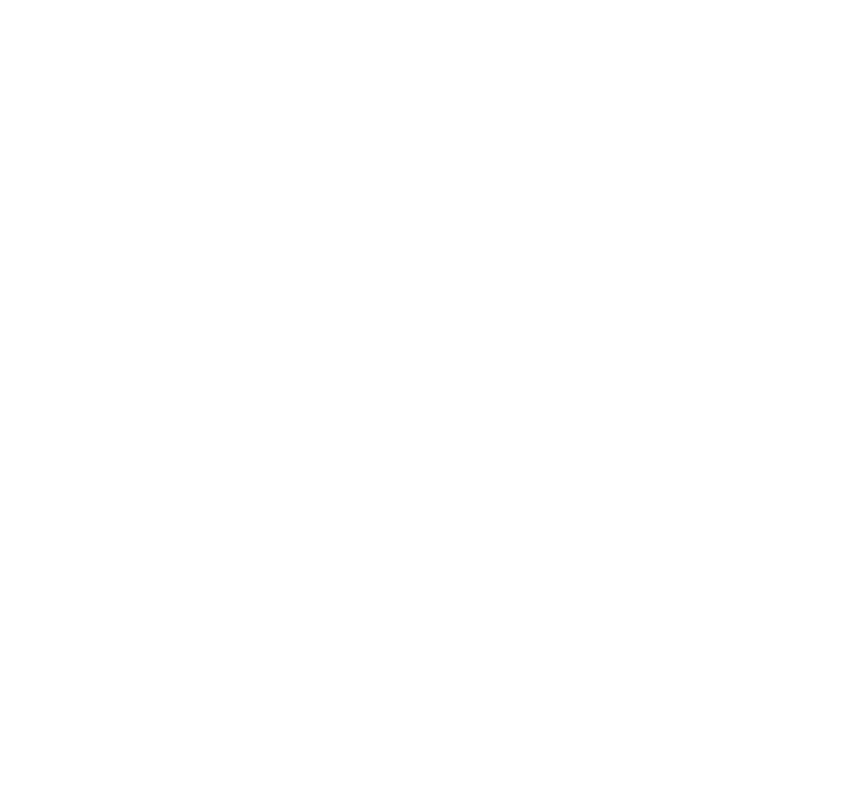
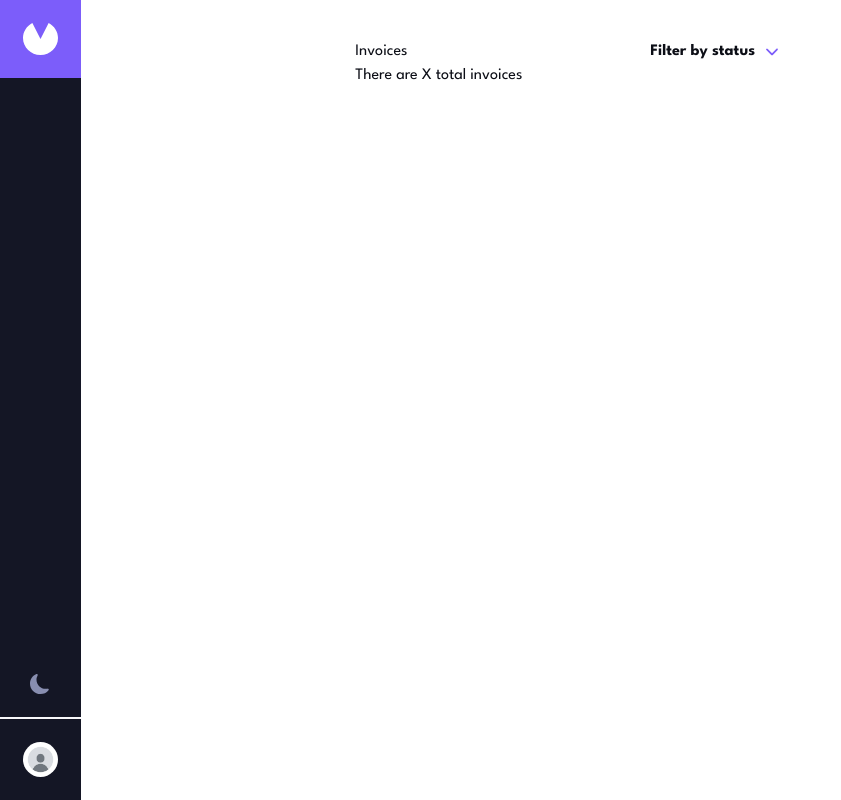
Before and after one commit to bvldares/invoice-app, a Next.js app: page / in a window 1280 px wide. Shown: the whole page, without its empty margins (0-841 px from the left). Built offline with nearby package versions, Linux system fonts and the light colour scheme.

Commit message:
update navigation

```diff
--- /dev/null
+++ b/app/components/MainHeader.tsx
@@ -0,0 +1,20 @@
+"use client"
+
+import StatusFilter from "./filter/StatusFilter"
+
+const MainHeader = () => {
+    return (
+        <section className="flex gap-32">
+            {/*Title */}
+            <div>
+                <h2>Invoices</h2>
+                <p>There are X total invoices</p>
+            </div>
+
+            <StatusFilter />
+
+        </section>
+    )
+}
+
+export default MainHeader
--- /dev/null
+++ b/app/components/filter/FilterButton.tsx
@@ -0,0 +1,30 @@
+import useInvoiceStore from "@/store"
+
+type filterButtonType = {
+    icon: any
+    label: string
+    isDark: boolean
+}
+
+const FilterButton: React.FC<filterButtonType> = ({ icon, label, isDark }) => {
+    const { toggleDropDown, setFilter } = useInvoiceStore()
+
+    const handleClick = () => {
+        setFilter(label)
+        toggleDropDown()
+    }
+
+    return (
+        <button
+            onClick={handleClick}
+            className={`flex hover:shadow-sm box-content rounded-lg py-2 px-3 items-center gap-2
+                font-bold capitalize ${isDark ? "text-white" : "text-black"} w-min`}
+        >
+            {icon}
+            {label}
+        </button>
+    )
+}
+
+
+export default FilterButton
--- /dev/null
+++ b/app/components/filter/FilteringDropDown.tsx
@@ -0,0 +1,30 @@
+import FilterButton from "./FilterButton"
+import { MdPendingActions } from "react-icons/md"
+import { RiDraftLine } from "react-icons/ri"
+import { AiOutlineCheckCircle } from "react-icons/ai"
+import { BiCircle } from "react-icons/bi"
+import useInvoiceStore from "@/store"
+type FilteringProps = {
+    isDark: boolean
+}
+
+
+const FilteringDropDown: React.FC<FilteringProps> = ({ isDark }) => {
+    const { toggleDropDown } = useInvoiceStore()
+    return (
+        <div className={`
+            rounded-lg p-6 shadow-md
+            absolute top-10
+            ${isDark ? "text-white bg-deepPurple" : " bg-white text-black"}
+            `}
+            onMouseLeave={() => toggleDropDown()}
+        >
+            <FilterButton isDark={isDark} label="All" icon={<BiCircle size={18} />} />
+            <FilterButton isDark={isDark} label="Paid" icon={<AiOutlineCheckCircle size={18} />} />
+            <FilterButton isDark={isDark} label="Draft" icon={<RiDraftLine size={18} />} />
+            <FilterButton isDark={isDark} label="Pending" icon={<MdPendingActions size={18} />} />
+        </div>
+    )
+}
+
+export default FilteringDropDown
--- /dev/null
+++ b/app/components/filter/StatusFilter.tsx
@@ -0,0 +1,28 @@
+"use client"
+
+import { IoIosArrowDown } from "react-icons/io"
+import useInvoiceStore from "@/store"
+import FilteringDropDown from "./FilteringDropDown"
+
+
+
+const StatusFilter = () => {
+    const { toggleDropDown, dropDownOpen } = useInvoiceStore()
+    const { isDark } = useInvoiceStore()
+
+    return (
+        <div className="relative">
+            <h3
+                className={`flex gap-2 items-center font-bold`}
+                onMouseEnter={() => toggleDropDown()}
+            >
+                Filter by status
+                <IoIosArrowDown size={18} className="text-intensePurple" />
+            </h3>
+
+            {dropDownOpen && <FilteringDropDown isDark={isDark} />}
+        </div>
+    )
+}
+
+export default StatusFilter
--- /dev/null
+++ b/app/components/navbar/Avatar.tsx
@@ -0,0 +1,20 @@
+"use client"
+import Image from "next/image"
+import image from "@/public/avatar.jpg"
+const Avatar = () => {
+    return (
+        <div className="
+        p-logo border-l-[2px] lg:border-l-[0px]
+         lg:border-t-[2px] border-paleGray">
+            <Image
+                width={38}
+                height={38}
+                alt="avatar"
+                src={image}
+                className="rounded-full"
+            />
+        </div>
+    )
+}
+
+export default Avatar
--- /dev/null
+++ b/app/components/navbar/DarkModeToggler.tsx
@@ -0,0 +1,16 @@
+"use client"
+import useInvoiceStore from "@/store"
+import { BsFillMoonFill, BsFillSunFill } from "react-icons/bs"
+const DarkModeToggler = () => {
+    const { isDark, toggleDark } = useInvoiceStore()
+
+    return (
+        <div
+            onClick={() => toggleDark()}
+            className="text-lightPurple p-logo ml-auto lg:ml-0 lg:mt-auto text-[20px]">
+            {!isDark ? <BsFillMoonFill /> : <BsFillSunFill />}
+        </div>
+    )
+}
+
+export default DarkModeToggler
--- a/app/components/navbar/Logo.tsx
+++ b/app/components/navbar/Logo.tsx
@@ -4,7 +4,7 @@
 
 const Logo = () => {
     return (
-        <div>
+        <div className='bg-intensePurple w-fit p-logo'>
             <Image
                 width={40}
                 height={40}
@@ -12,6 +12,7 @@
                 src={logo}
             />
         </div>
+
     )
 }
 
--- a/app/components/navbar/Navbar.tsx
+++ b/app/components/navbar/Navbar.tsx
@@ -1,12 +1,18 @@
 "use client"
 
+import Avatar from "./Avatar"
+import DarkModeToggler from "./DarkModeToggler"
 import Logo from "./Logo"
 
 const Navbar = () => {
     return (
-        <nav>
-
-
+        <nav className="
+        bg-deepPurple flex items-center
+        lg:flex-col lg:h-screen
+        ">
+            <Logo />
+            <DarkModeToggler />
+            <Avatar />
         </nav>
     )
 }
--- a/app/layout.tsx
+++ b/app/layout.tsx
@@ -17,8 +17,10 @@
   return (
     <html lang="en">
       <body className={inter.className}>
-        <Navbar />
-        {children}
+        <div className='lg:flex bg-deepPurple'>
+          <Navbar />
+          {children}
+        </div>
       </body>
     </html>
   )
--- a/app/page.tsx
+++ b/app/page.tsx
@@ -1,7 +1,18 @@
+"use client"
 import Image from 'next/image'
+import MainHeader from './components/MainHeader'
+import useInvoiceStore from '@/store'
 
 export default function Home() {
+
+  const { isDark } = useInvoiceStore()
   return (
-    <main></main>
+
+    <main className={`w-full  h-screen ${isDark ? "bg-deepBlue text-white" : "bg-white text-black"}`}>
+      <div className='p-4 md:p-10 mx-auto max-w-[730px] '>
+
+        <MainHeader />
+      </div>
+    </main>
   )
 }
--- /dev/null
+++ b/store.ts
@@ -0,0 +1,21 @@
+import { create } from "zustand";
+
+type Store = {
+  isDark: boolean;
+  toggleDark: () => void;
+  filter: string;
+  setFilter: (filter: string) => void;
+  dropDownOpen: boolean;
+  toggleDropDown: () => void;
+};
+
+const useInvoiceStore = create<Store>((set) => ({
+  filter: "all",
+  setFilter: (filter) => set((state) => ({ filter: filter })),
+  isDark: false,
+  toggleDark: () => set((state) => ({ isDark: !state.isDark })),
+  dropDownOpen: false,
+  toggleDropDown: () => set((state) => ({ dropDownOpen: !state.dropDownOpen })),
+}));
+
+export default useInvoiceStore;
--- a/tailwind.config.js
+++ b/tailwind.config.js
@@ -21,6 +21,9 @@
         deepBlue: "#252945",
         deepPurple: "#141625",
       },
+      padding: {
+        logo: "23px",
+      },
     },
   },
   plugins: [],
```
Also changed, not shown: public/avatar.jpg (added).
